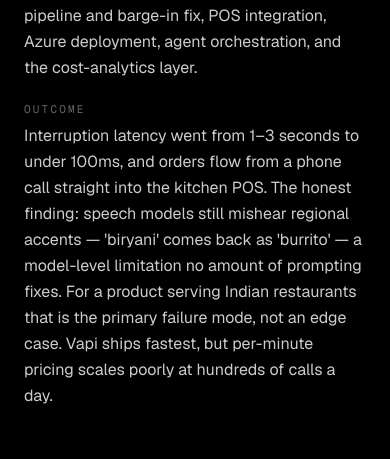
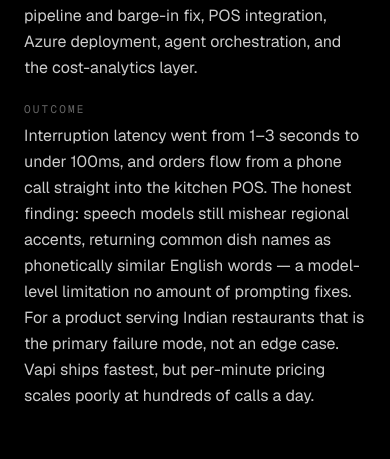
Before and after one commit to BillDhawal/portfolio, a Next.js app: page /proof-of-work in a window 390 px wide. Shown: the part 3287-3746 px from the top of the page. Built offline with nearby package versions, Linux system fonts and the light colour scheme.

Commit message:
Generalize the accent finding
Drop the named-dish example in favour of describing the failure class:
common dish names returned as phonetically similar English words.

Co-Authored-By: Claude Opus 5 (1M context) <noreply@anthropic.com>

```diff
--- a/src/data/site.ts
+++ b/src/data/site.ts
@@ -94,7 +94,7 @@ export const projects: Project[] = [
     ],
     role: "Solo — built the product end to end for the client: platform evaluation, the real-time audio pipeline and barge-in fix, POS integration, Azure deployment, agent orchestration, and the cost-analytics layer.",
     outcome:
-      "Interruption latency went from 1–3 seconds to under 100ms, and orders flow from a phone call straight into the kitchen POS. The honest finding: speech models still mishear regional accents — 'biryani' comes back as 'burrito' — a model-level limitation no amount of prompting fixes. For a product serving Indian restaurants that is the primary failure mode, not an edge case. Vapi ships fastest, but per-minute pricing scales poorly at hundreds of calls a day.",
+      "Interruption latency went from 1–3 seconds to under 100ms, and orders flow from a phone call straight into the kitchen POS. The honest finding: speech models still mishear regional accents, returning common dish names as phonetically similar English words — a model-level limitation no amount of prompting fixes. For a product serving Indian restaurants that is the primary failure mode, not an edge case. Vapi ships fastest, but per-minute pricing scales poorly at hundreds of calls a day.",
     video: "/pow/voiceai/demo.mp4",
     videoCaption:
       "Early demo — the Infobip build. The product has since moved to Vapi, with restaurant onboarding, dynamic agent creation, and tool integrations.",
```
